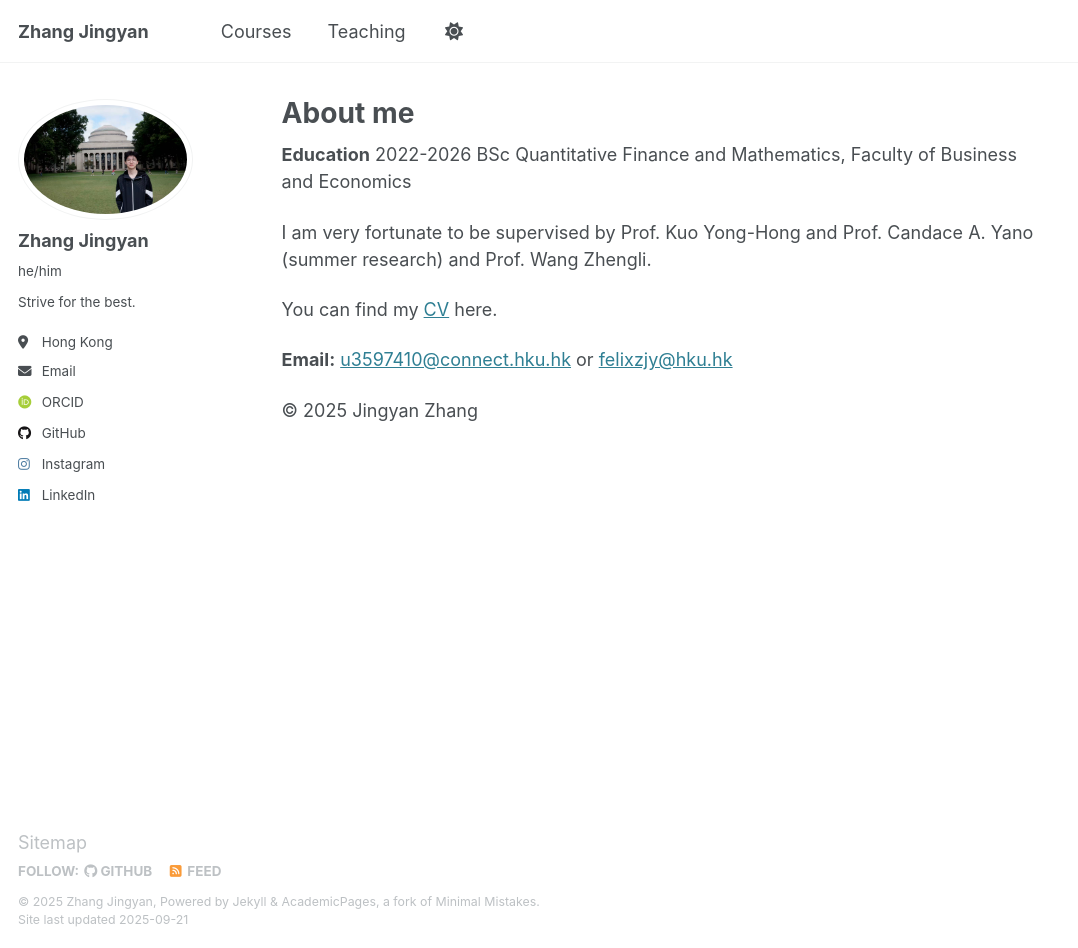
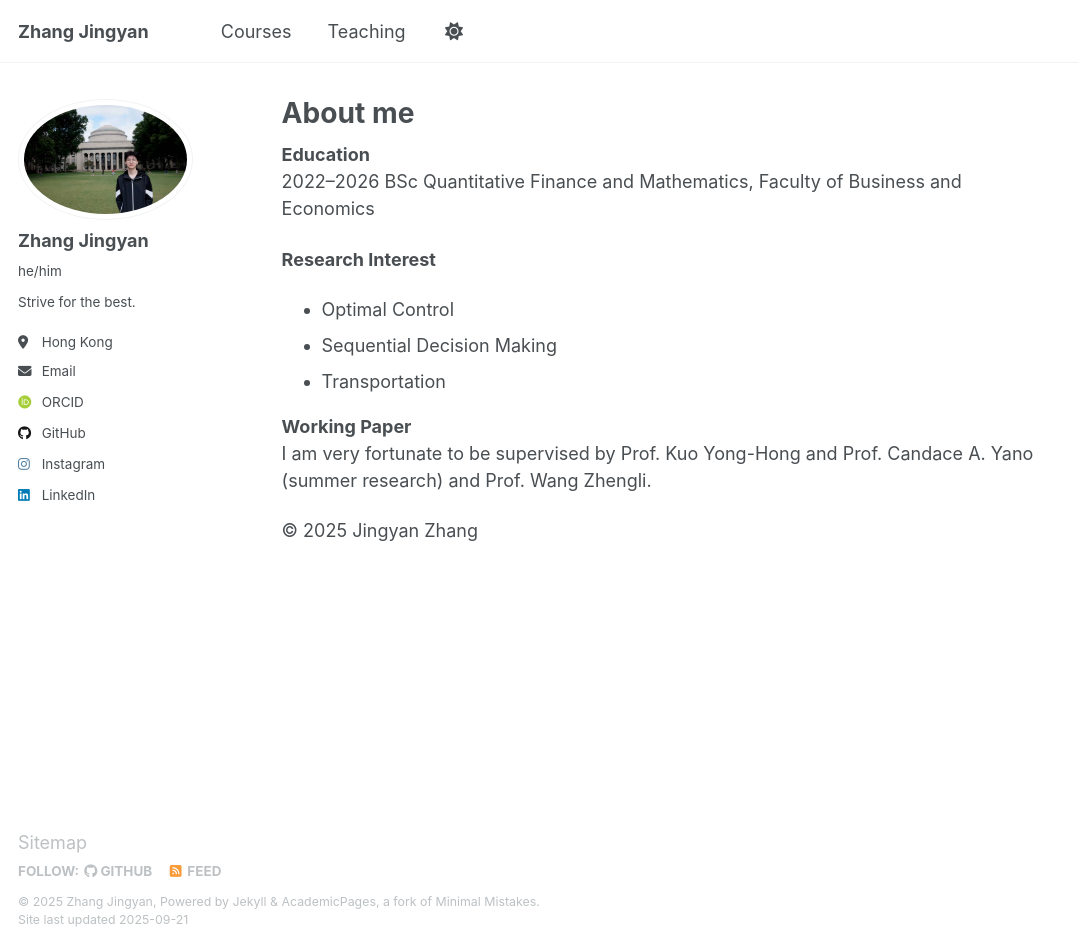
Before and after one commit to zjy-Felix/Felix, a Jekyll site: the page built from _pages/about.md, in a window 1280 px wide and 948 px high. Shown: the whole window, without its empty margins (0-1078 px from the left). Built offline with Jekyll 4.4.1, drawn with Linux system fonts in a browser that asks for light colours; some web fonts are replaced.

Commit message:
Update about.md

```diff
--- a/_pages/about.md
+++ b/_pages/about.md
@@ -8,14 +8,15 @@ redirect_from:
 ---
 
 **Education**
-2022-2026 BSc Quantitative Finance and Mathematics, Faculty of Business and Economics
+2022–2026 BSc Quantitative Finance and Mathematics, Faculty of Business and Economics
 
+**Research Interest**
+- Optimal Control
+- Sequential Decision Making
+- Transportation
+
+**Working Paper**
 I am very fortunate to be supervised by Prof. Kuo Yong-Hong and Prof. Candace A. Yano (summer research) and Prof. Wang Zhengli.
-
-You can find my [CV](assets/Zhang_Jingyan_Resume_250623.pdf) here.
-
-**Email:** [u3597410@connect.hku.hk](mailto:u3597410@connect.hku.hk) or [felixzjy@hku.hk](mailto:felixzjy@hku.hk)
-
 
 
 <footer>
```
